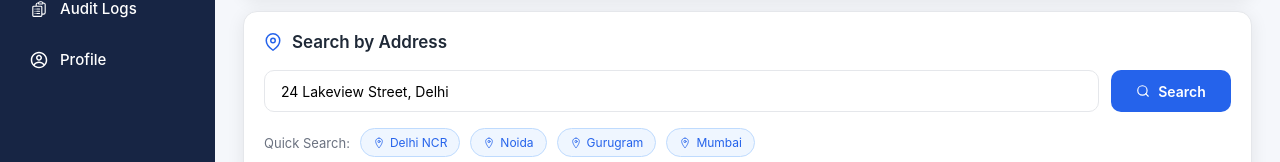
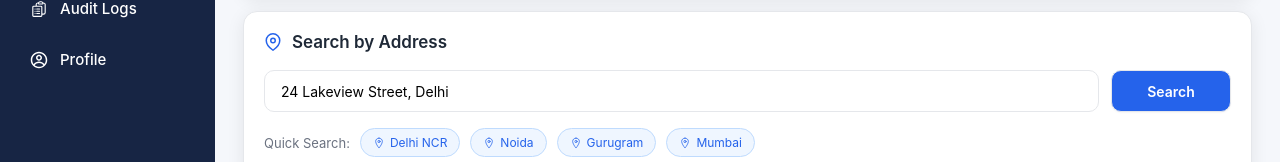
Before and after one commit to springboardmentor198/team-01, a React app in the folder frontend/: page /property-search in a window 1280 px wide. Shown: the part 262-424 px from the top of the page. Built offline with nearby package versions, Linux system fonts and the light colour scheme; the HTML template or start-up script is replaced by a standard one.

Commit message:
Completed basic frontend working structure

```diff
--- a/frontend/src/pages/PropertySearch/PropertySearch.jsx
+++ b/frontend/src/pages/PropertySearch/PropertySearch.jsx
@@ -1,5 +1,6 @@
 import Layout from "../../components/Layout/Layout";
 import "./PropertySearch.css";
+import { useNavigate } from "react-router-dom";
 
 import {
   FiSearch,
@@ -16,6 +17,14 @@ import {
 import { MdOutlineApartment } from "react-icons/md";
 
 function PropertySearch() {
+
+  const navigate = useNavigate();
+
+  const handleSearch = () => {
+
+    navigate("/property-results");
+
+  };
 
   const recentSearches = [
     {
@@ -88,12 +97,11 @@ function PropertySearch() {
               defaultValue="24 Lakeview Street, Delhi"
             />
 
-            <button>
-
-              <FiSearch />
-
+            <button
+              className="search-btn"
+              onClick={handleSearch}
+            >
               Search
-
             </button>
 
           </div>
```
